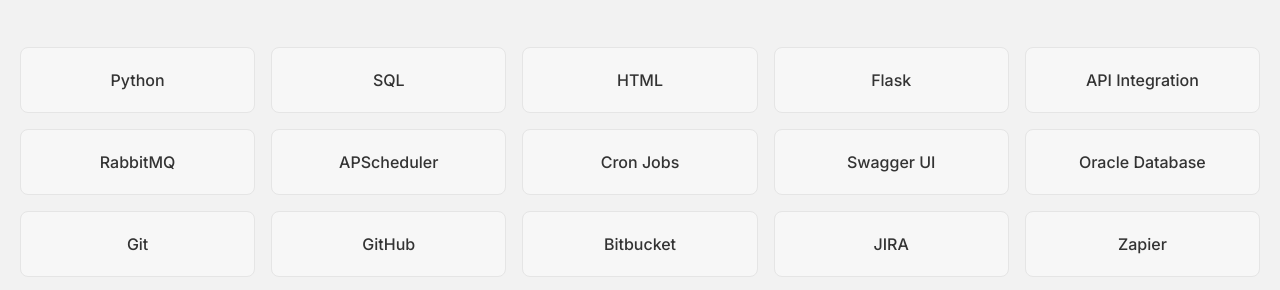
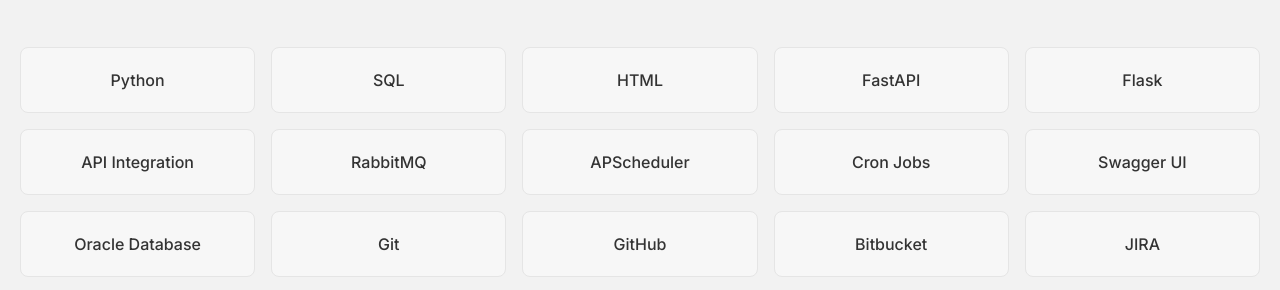
Before and after one commit to KavyaChokkalingam21/Portfolio-Latest, a plain HTML site: page index.html in a window 1280 px wide. Shown: the part 485-775 px from the top of the page. Drawn offline with nearby package versions, Linux system fonts and the light colour scheme.

Commit message:
Added FastAPI to skills section in index.html

```diff
--- a/index.html
+++ b/index.html
@@ -72,6 +72,9 @@
                 </div>
                 <div class="skill-item">
                     <h3>HTML</h3>
+                </div>
+                <div class="skill-item">
+                    <h3>FastAPI</h3>
                 </div>
                 <div class="skill-item">
                     <h3>Flask</h3>
```
